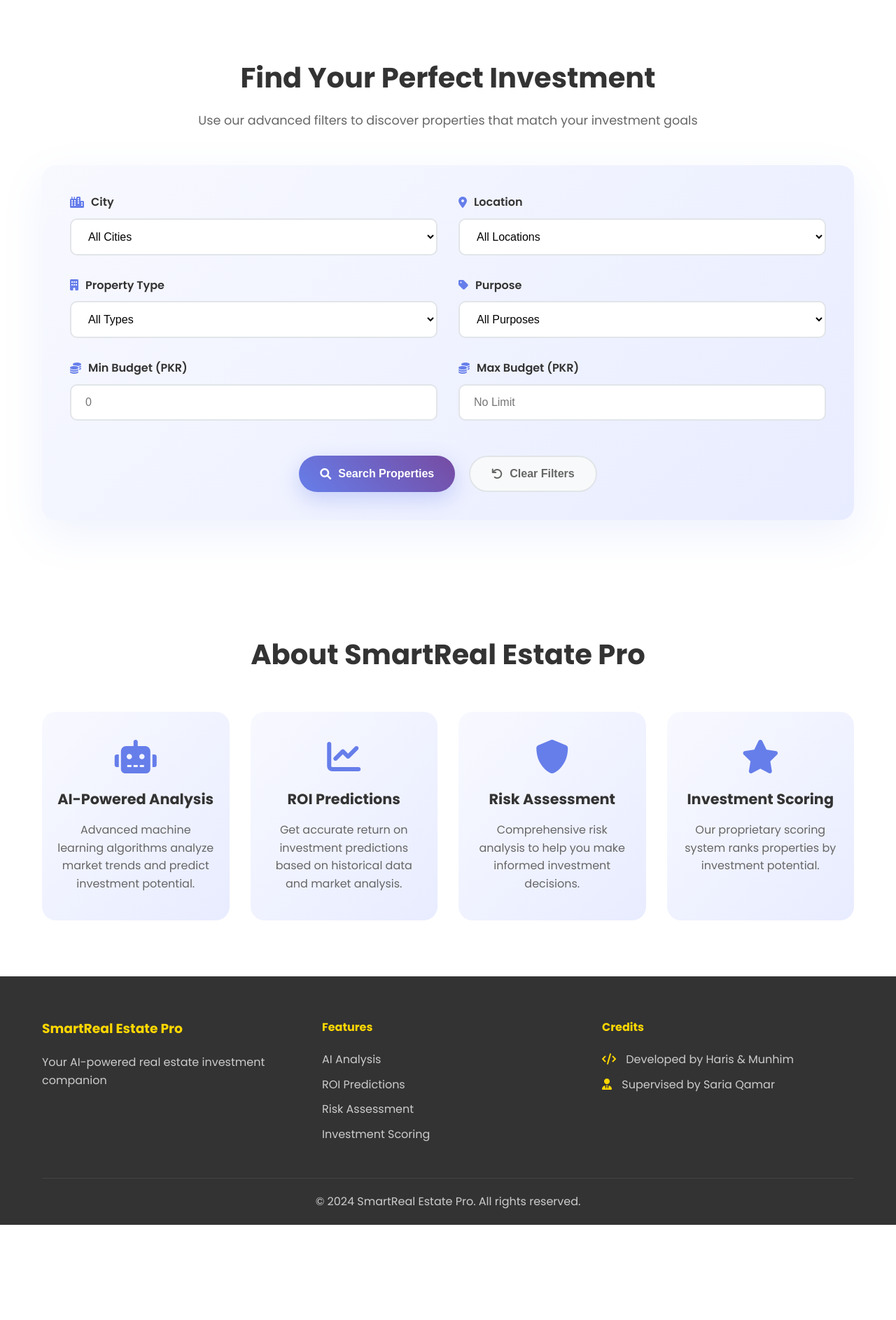
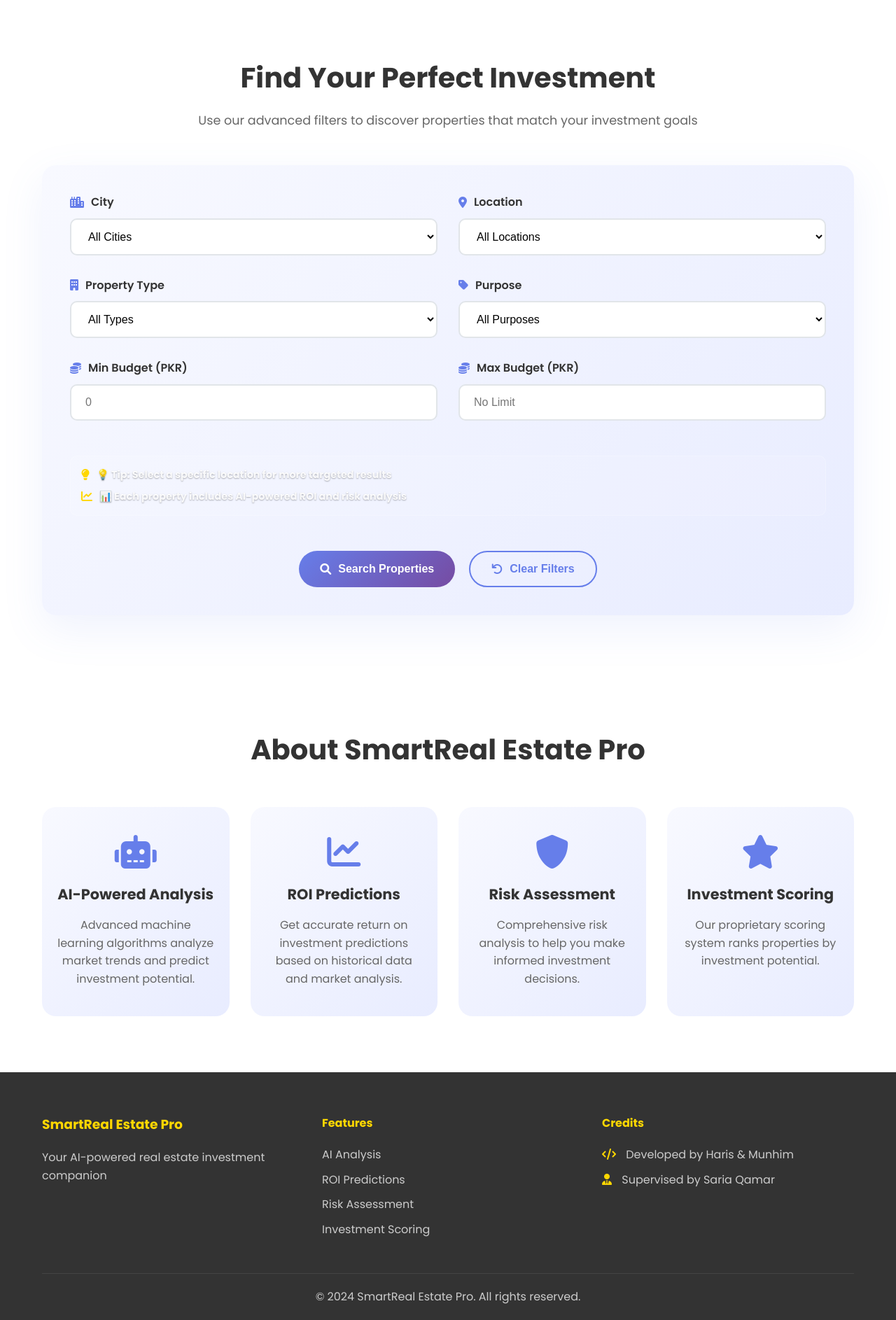
Before and after one commit to Zenvila/smart-real-estate-investor, a Flask app: page / in a window 1280 px wide. Shown: the part 627-2513 px from the top of the page at 70% size. Before the commit the page ends 2377 px from the top, so only its background shows below. Run offline with Flask 2, Linux system fonts and the light colour scheme.

Commit message:
Fix bugs

```diff
--- a/static/css/style.css
+++ b/static/css/style.css
@@ -322,25 +322,91 @@ body {
 }
 
 .search-button {
-    background: linear-gradient(45deg, #667eea, #764ba2);
+    background: linear-gradient(135deg, #667eea 0%, #764ba2 100%);
     color: white;
-    box-shadow: 0 10px 30px rgba(102, 126, 234, 0.3);
+    border: none;
+    padding: 15px 30px;
+    border-radius: 50px;
+    font-weight: 600;
+    cursor: pointer;
+    transition: all 0.3s ease;
+    display: flex;
+    align-items: center;
+    gap: 10px;
+    position: relative;
+    overflow: hidden;
 }
 
 .search-button:hover {
     transform: translateY(-2px);
-    box-shadow: 0 15px 40px rgba(102, 126, 234, 0.4);
+    box-shadow: 0 10px 25px rgba(102, 126, 234, 0.3);
 }
 
+.search-button:disabled {
+    opacity: 0.7;
+    cursor: not-allowed;
+    transform: none;
+}
+
+.button-spinner {
+    position: absolute;
+    right: 15px;
+    top: 50%;
+    transform: translateY(-50%);
+}
+
+.button-text {
+    transition: opacity 0.3s ease;
+}
+
+.search-button.loading .button-text {
+    opacity: 0;
+}
+
+.search-button.loading .button-spinner {
+    display: block !important;
+}
+
+/* Search Status */
+.search-status {
+    margin-top: 20px;
+    padding: 15px;
+    background: rgba(102, 126, 234, 0.1);
+    border-radius: 10px;
+    border-left: 4px solid #667eea;
+}
+
+.status-item {
+    display: flex;
+    align-items: center;
+    gap: 10px;
+    color: #667eea;
+    font-weight: 500;
+}
+
+.status-item i {
+    font-size: 1.1rem;
+}
+
+/* Clear button */
 .clear-button {
-    background: #f8f9fa;
-    color: #666;
-    border: 2px solid #e1e5e9;
+    background: transparent;
+    color: #667eea;
+    border: 2px solid #667eea;
+    padding: 15px 30px;
+    border-radius: 50px;
+    font-weight: 600;
+    cursor: pointer;
+    transition: all 0.3s ease;
+    display: flex;
+    align-items: center;
+    gap: 10px;
 }
 
 .clear-button:hover {
-    background: #e9ecef;
-    color: #333;
+    background: #667eea;
+    color: white;
+    transform: translateY(-2px);
 }
 
 /* Results Section */
@@ -724,3 +790,38 @@ body {
         padding: 20px;
     }
 }
+
+/* Search Tips */
+.search-tips {
+    margin-top: 20px;
+    padding: 15px;
+    background: rgba(255, 255, 255, 0.1);
+    border-radius: 10px;
+    border: 1px solid rgba(255, 255, 255, 0.2);
+}
+
+.tip-item {
+    display: flex;
+    align-items: center;
+    gap: 10px;
+    margin-bottom: 8px;
+    color: rgba(255, 255, 255, 0.9);
+    font-size: 0.9rem;
+    font-weight: 600;
+}
+
+.tip-item:last-child {
+    margin-bottom: 0;
+}
+
+.tip-item i {
+    color: #ffd700;
+    font-size: 1rem;
+    font-weight: bold;
+}
+
+.tip-item span {
+    flex: 1;
+    font-weight: 700;
+    text-shadow: 0 1px 2px rgba(0, 0, 0, 0.3);
+}
--- a/static/js/script.js
+++ b/static/js/script.js
@@ -136,19 +136,30 @@ function handleCityChange() {
             option.textContent = location;
             locationSelect.appendChild(option);
         });
+
+        console.log(`Loaded ${availableOptions.locations_by_city[selectedCity].length} locations for ${selectedCity}`);
     } else if (selectedCity) {
         // If no specific locations found for this city, add a general option
         const option = document.createElement('option');
         option.value = selectedCity;
         option.textContent = `All ${selectedCity} Locations`;
         locationSelect.appendChild(option);
+
+        console.log(`No specific locations found for ${selectedCity}, using general option`);
     }
 
     // Also add "All Cities" option to show locations from all cities
-    const allCitiesOption = document.createElement('option');
-    allCitiesOption.value = "all_cities";
-    allCitiesOption.textContent = "All Cities - All Locations";
-    locationSelect.appendChild(allCitiesOption);
+    if (selectedCity) {
+        const allCitiesOption = document.createElement('option');
+        allCitiesOption.value = "all_cities";
+        allCitiesOption.textContent = "All Cities - All Locations";
+        locationSelect.appendChild(allCitiesOption);
+    }
+
+    // Log available options for debugging
+    console.log('Available options:', availableOptions);
+    console.log('Selected city:', selectedCity);
+    console.log('Locations by city:', availableOptions.locations_by_city);
 }
 
 // Handle search form submission
@@ -165,11 +176,24 @@ async function handleSearch(event) {
         purpose: formData.get('purpose') || null
     };
 
+    // Clean up location data
+    if (searchData.target_location) {
+        searchData.target_location = searchData.target_location.trim();
+        // Remove "All Locations" type options
+        if (searchData.target_location.toLowerCase().includes('all locations') ||
+            searchData.target_location.toLowerCase().includes('all cities')) {
+            searchData.target_location = null;
+        }
+    }
+
     // Validate form data
     if (searchData.min_budget > searchData.max_budget) {
         showNotification('Minimum budget cannot be greater than maximum budget', 'error');
         return;
     }
+
+    // Log search parameters for debugging
+    console.log('Search parameters:', searchData);
 
     // Show loading state
     showLoading();
@@ -229,28 +253,41 @@ function displaySummary(summary) {
         <div class="summary-grid">
             <div class="summary-item">
                 <i class="fas fa-home"></i>
-                <span class="summary-value">${summary.total_properties}</span>
+                <span class="summary-value">${summary.total_properties.toLocaleString()}</span>
                 <span class="summary-label">Properties Found</span>
             </div>
             <div class="summary-item">
                 <i class="fas fa-coins"></i>
-                <span class="summary-value">${summary.avg_price}</span>
+                <span class="summary-value">${formatPrice(summary.avg_price)}</span>
                 <span class="summary-label">Average Price</span>
             </div>
             <div class="summary-item">
                 <i class="fas fa-chart-line"></i>
-                <span class="summary-value">${summary.avg_roi}</span>
+                <span class="summary-value">${summary.avg_roi || 'N/A'}</span>
                 <span class="summary-label">Average ROI</span>
             </div>
             <div class="summary-item">
                 <i class="fas fa-arrows-alt-h"></i>
-                <span class="summary-value">${summary.price_range.min} - ${summary.price_range.max}</span>
+                <span class="summary-value">${formatPrice(summary.price_range.min)} - ${formatPrice(summary.price_range.max)}</span>
                 <span class="summary-label">Price Range</span>
             </div>
         </div>
     `;
 
     resultsSummary.innerHTML = summaryHTML;
+}
+
+// Format price for display
+function formatPrice(price) {
+    if (!price || price === 0) return 'N/A';
+
+    if (price >= 10000000) {
+        return `PKR ${(price / 10000000).toFixed(1)}M`;
+    } else if (price >= 100000) {
+        return `PKR ${(price / 100000).toFixed(1)}L`;
+    } else {
+        return `PKR ${price.toLocaleString()}`;
+    }
 }
 
 // Display property cards
@@ -275,49 +312,51 @@ function createPropertyCard(property) {
         <div class="property-header">
             <div>
                 <div class="property-title">${property.title}</div>
-                <div class="property-location">${property.location}, ${property.city}</div>
+                <div class="property-location">
+                    <i class="fas fa-map-marker-alt"></i>
+                    ${property.location}, ${property.city}
+                </div>
             </div>
-            <div class="property-price">${property.price}</div>
+            <div class="property-price">${formatPrice(property.price)}</div>
         </div>
 
         <div class="property-details">
             <div class="detail-item">
                 <i class="fas fa-building"></i>
-                <span>${property.property_category}</span>
+                <span>${property.property_category || 'N/A'}</span>
             </div>
             <div class="detail-item">
                 <i class="fas fa-tag"></i>
-                <span>${property.purpose}</span>
+                <span>${property.purpose || 'N/A'}</span>
             </div>
             <div class="detail-item">
                 <i class="fas fa-ruler-combined"></i>
-                <span>${property.area}</span>
+                <span>${property.area || 'N/A'}</span>
             </div>
             <div class="detail-item">
-                <i class="fas fa-map-marker-alt"></i>
-                <span>${property.location}</span>
+                <i class="fas fa-calendar"></i>
+                <span>${property.added || 'N/A'}</span>
             </div>
         </div>
 
         <div class="property-metrics">
             <div class="metric">
-                <div class="metric-value">${property.roi_prediction}</div>
+                <div class="metric-value">${property.roi_prediction || 'N/A'}</div>
                 <div class="metric-label">ROI Prediction</div>
             </div>
             <div class="metric">
-                <div class="metric-value">${property.investment_score}</div>
+                <div class="metric-value">${property.investment_score || 'N/A'}</div>
                 <div class="metric-label">Investment Score</div>
             </div>
             <div class="metric">
-                <div class="metric-value">${property.risk_level}</div>
+                <div class="metric-value">${property.risk_level || 'N/A'}</div>
                 <div class="metric-label">Risk Level</div>
             </div>
         </div>
 
-
-
         <div class="property-recommendation ${recommendationClass}">
-            ${property.recommendation}
+            <i class="fas fa-lightbulb"></i>
+            ${property.recommendation || 'Analysis pending...'}
         </div>
     `;
 
@@ -448,12 +487,40 @@ function showLoading() {
     loadingSpinner.style.display = 'block';
     resultsGrid.style.display = 'none';
     noResults.style.display = 'none';
+
+    // Update search button
+    const searchButton = document.getElementById('searchButton');
+    if (searchButton) {
+        searchButton.classList.add('loading');
+        searchButton.disabled = true;
+    }
+
+    // Show status
+    const searchStatus = document.getElementById('searchStatus');
+    const statusMessage = document.getElementById('statusMessage');
+    if (searchStatus && statusMessage) {
+        searchStatus.style.display = 'block';
+        statusMessage.textContent = 'Searching properties...';
+    }
 }
 
 // Hide loading state
 function hideLoading() {
     loadingSpinner.style.display = 'none';
     resultsGrid.style.display = 'grid';
+
+    // Update search button
+    const searchButton = document.getElementById('searchButton');
+    if (searchButton) {
+        searchButton.classList.remove('loading');
+        searchButton.disabled = false;
+    }
+
+    // Hide status
+    const searchStatus = document.getElementById('searchStatus');
+    if (searchStatus) {
+        searchStatus.style.display = 'none';
+    }
 }
 
 // Show no results
--- a/templates/index.html
+++ b/templates/index.html
@@ -136,7 +136,7 @@
                                 <i class="fas fa-coins"></i>
                                 Min Budget (PKR)
                             </label>
-                            <input type="number" id="min_budget" name="min_budget" class="form-control" placeholder="0">
+                            <input type="number" id="min_budget" name="min_budget" class="form-control" placeholder="0" min="0">
                         </div>
 
                         <div class="form-group">
@@ -144,19 +144,42 @@
                                 <i class="fas fa-coins"></i>
                                 Max Budget (PKR)
                             </label>
-                            <input type="number" id="max_budget" name="max_budget" class="form-control" placeholder="No Limit">
+                            <input type="number" id="max_budget" name="max_budget" class="form-control" placeholder="No Limit" min="0">
+                        </div>
+                    </div>
+
+                    <!-- Search Tips -->
+                    <div class="search-tips">
+                        <div class="tip-item">
+                            <i class="fas fa-lightbulb"></i>
+                            <span>💡 Tip: Select a specific location for more targeted results</span>
+                        </div>
+                        <div class="tip-item">
+                            <i class="fas fa-chart-line"></i>
+                            <span>📊 Each property includes AI-powered ROI and risk analysis</span>
                         </div>
                     </div>
 
                     <div class="form-actions">
-                        <button type="submit" class="search-button">
+                        <button type="submit" class="search-button" id="searchButton">
                             <i class="fas fa-search"></i>
-                            Search Properties
+                            <span class="button-text">Search Properties</span>
+                            <div class="button-spinner" style="display: none;">
+                                <i class="fas fa-spinner fa-spin"></i>
+                            </div>
                         </button>
                         <button type="button" class="clear-button" onclick="clearForm()">
                             <i class="fas fa-undo"></i>
                             Clear Filters
                         </button>
+                    </div>
+
+                    <!-- Search Status -->
+                    <div class="search-status" id="searchStatus" style="display: none;">
+                        <div class="status-item">
+                            <i class="fas fa-info-circle"></i>
+                            <span id="statusMessage">Ready to search</span>
+                        </div>
                     </div>
                 </form>
             </div>
```
Also changed, not shown: filter_agent.py (+35 -11 lines), test_location_filtering.py (added, +87 -0 lines).
